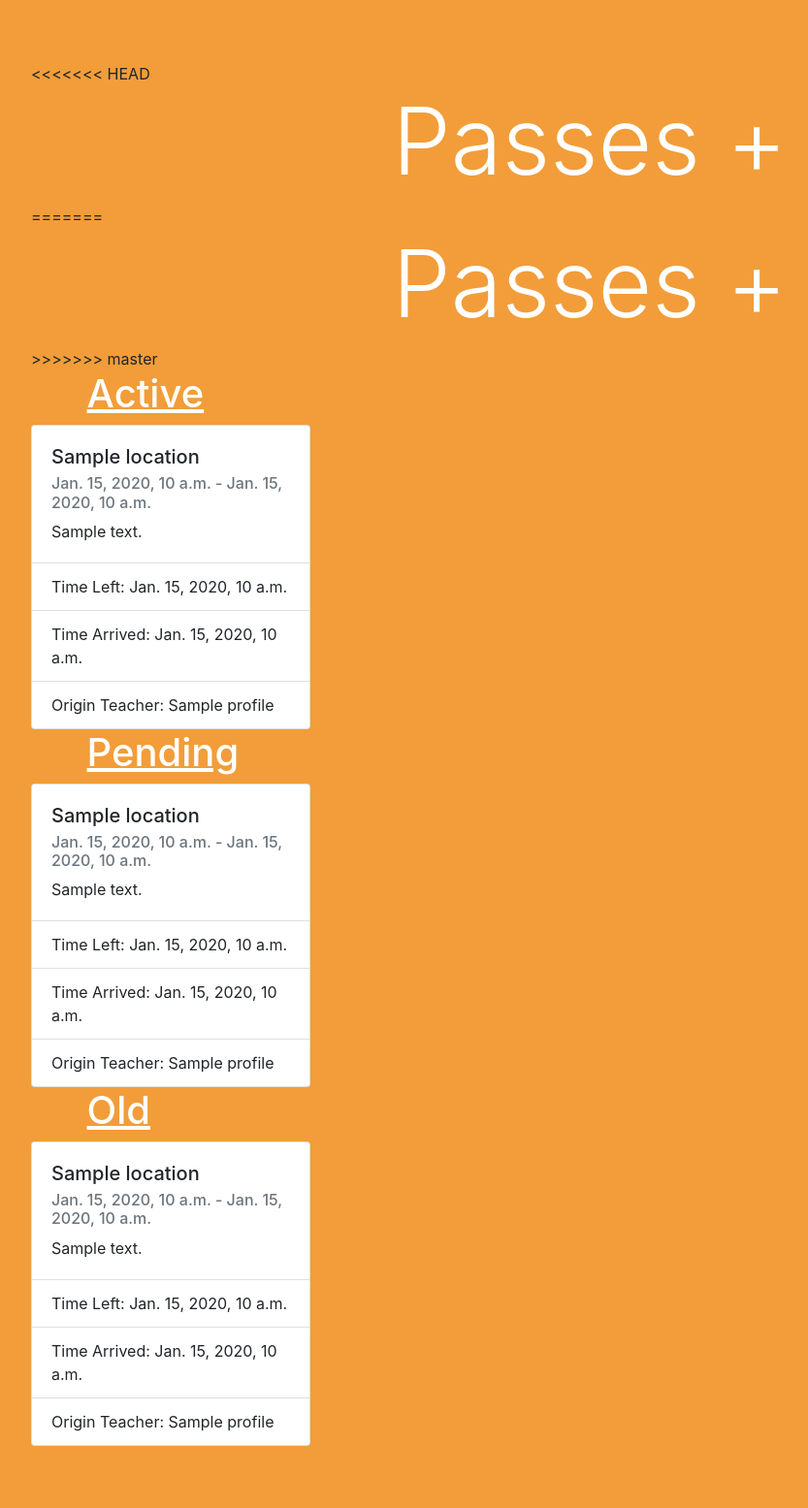
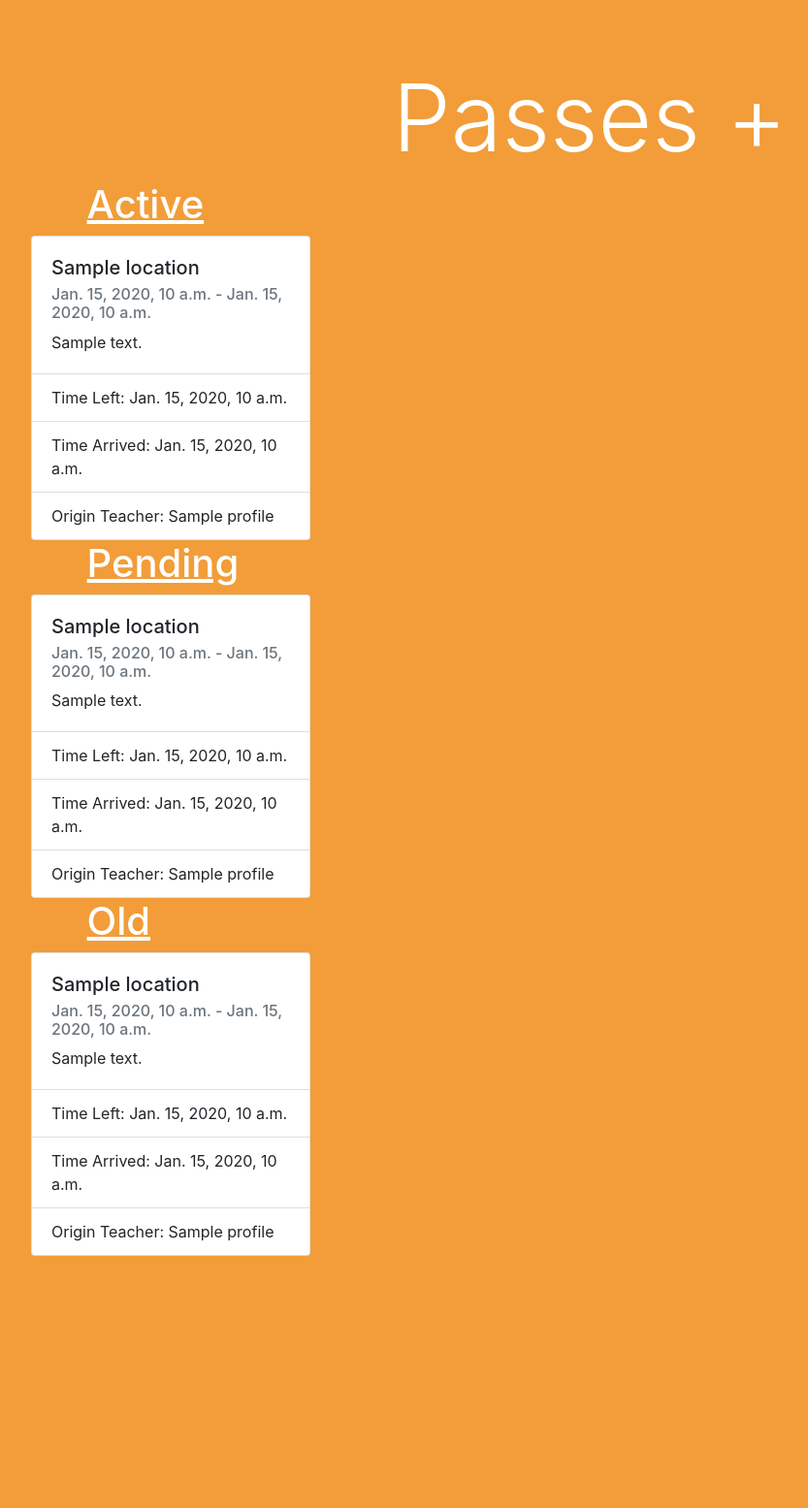
Before and after one commit to CHSCodeForChange/PassMaster-Web, a Django app: template resources/templates/student/home.html in a window 1280 px wide. Shown: the whole page at 97% size, without its empty margins (32-865 px from the left). After the commit the page ends 1295 px from the top, so only its background shows below. Run offline with Django 3.2, Linux system fonts and the light colour scheme; the template is opened without the code that fills it: most values are stand-ins (such as "Sample title", 1, 10 or a date in 2020); some libraries are stand-ins or nearby versions.

Commit message:
resolved all the merge conflicts and tested

```diff
--- a/resources/templates/student/home.html
+++ b/resources/templates/student/home.html
@@ -5,11 +5,8 @@
 </head>
 
 <body>
-<<<<<<< HEAD
+
   <h1 class="display-1">Passes <a class="plus" href="./request">+</a></h1>
-=======
-  <h1 class="display-1">Passes <a class="plus" href="request">+</a></h1>
->>>>>>> master
 
   {% ifnotequal active.count 0 %}
     <h1 class="pass-type">Active</h1>
```
Also changed, not shown: db.sqlite3.
